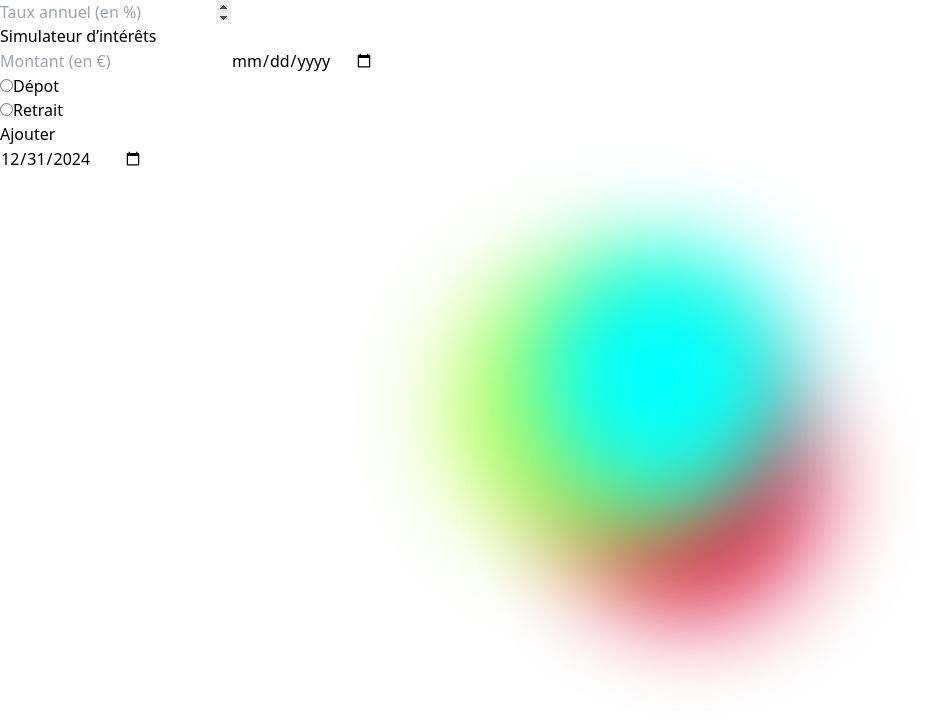
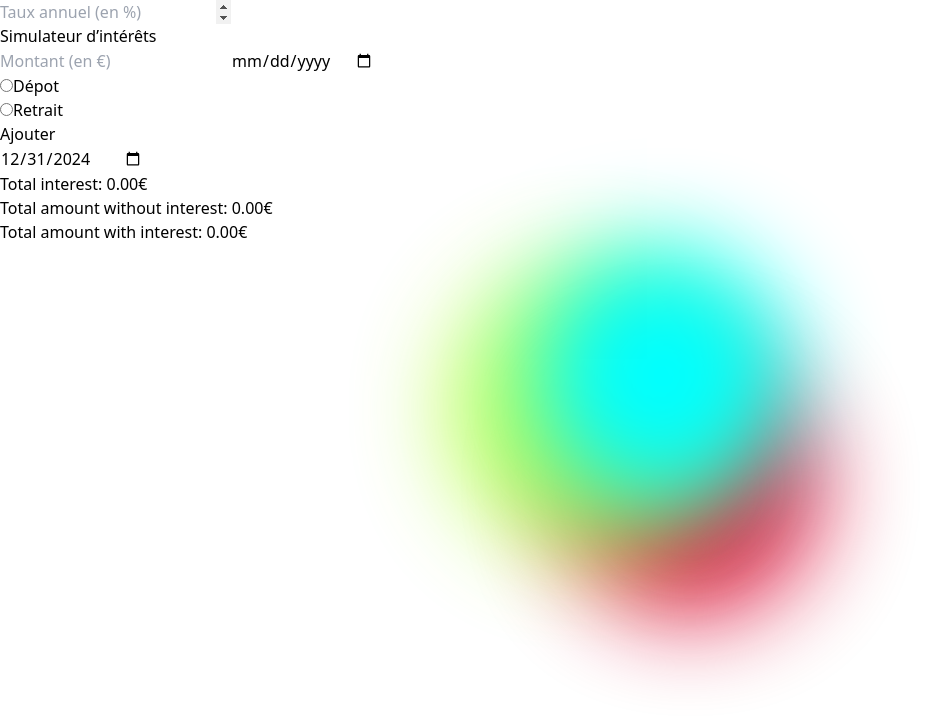
Before and after one commit to Nathan-Mrx/simulationInterets, a React (Vite) app: page / in a window 1280 px wide. Shown: the top 722 px of the page, without its empty margins (0-950 px from the left). Built offline with nearby package versions, Linux system fonts and the light colour scheme.

Commit message:
Affichage Montant

```diff
--- a/src/App.jsx
+++ b/src/App.jsx
@@ -6,24 +6,31 @@ import Montant from "./components/Montant.jsx";
 import Cookies from 'js-cookie';
 
 function App() {
-  const [transactions, setTransactions] = useState(() => {
+  const [transactions, setTransactions] = useState([]);
+
+  // Load transactions from cookies when component mounts
+  useEffect(() => {
     const savedTransactions = Cookies.get('transactions');
-    return savedTransactions ? JSON.parse(savedTransactions) : [];
-  });
-
-  useEffect(() => {
-    Cookies.set('transactions', JSON.stringify(transactions));
-  }, [transactions]);
+    if (savedTransactions) {
+      setTransactions(JSON.parse(savedTransactions));
+    }
+  }, []);
 
   function ajouterTransaction() {
     let type = document.querySelector('input[name="type"]:checked').value;
     let montant = document.querySelector('input[name="montant"]').value;
     let date = document.querySelector('input[name="date"]').value;
-    setTransactions(prevTransactions => [...prevTransactions, {type, montant, date}]);
+    const newTransactions = [...transactions, {type, montant, date}];
+    setTransactions(newTransactions);
+    // Save transactions to cookies
+    Cookies.set('transactions', JSON.stringify(newTransactions));
   }
 
   function deleteTransaction(id) {
-    setTransactions(prevTransactions => prevTransactions.filter((transaction, index) => index !== id));
+    const newTransactions = transactions.filter((transaction, index) => index !== id);
+    setTransactions(newTransactions);
+    // Update transactions in cookies
+    Cookies.set('transactions', JSON.stringify(newTransactions));
   }
 
   return (
@@ -40,8 +47,8 @@ function App() {
             </Card>
           </div>
           <Card className={"grow"}>
-            <input type={'number'} placeholder={'Montant (en €)'} name={'montant'} step={'0.01'} required/>
-            <input type={'date'} placeholder={'Date'} name={'date'} required/>
+            <input type={'number'} placeholder={'Montant (en €)'} name={'montant'} step={'0.01'} required className="bg-transparent"/>
+            <input type={'date'} placeholder={'Date'} name={'date'} required className="bg-transparent"/>
             <div className={"flex justify-between"}>
               <div className={"flex flex-col"}>
                 <div className="flex items-center">
@@ -66,6 +73,7 @@ function App() {
           <form>
             <input type={"date"} name={"dateInterets"} value={"2024-12-31"} required/>
           </form>
+          <Montant transactions={transactions}/>
         </Card>
       </header>
 
--- a/src/components/Montant.jsx
+++ b/src/components/Montant.jsx
@@ -1,9 +1,10 @@
 import PropTypes from "prop-types";
 
+// The Montant component takes three props: className, taux (interest rate), and transactions.
 function Montant({className, taux, transactions}) {
-
-  function dateEff(dateParts, transac)
-  {
+  // Calculate the effective date when the transaction occured (15 by 15).
+  // Depending of the type of the transaction
+  function dateEff(dateParts, transac) {
     let mois = parseInt(dateParts[1])
     if (transac.type == "Dépot") {
       if (dateParts[0] > 15) {
@@ -13,8 +14,7 @@ function Montant({className, taux, transactions}) {
       } else {
         dateParts[0] = 15;
       }
-    }
-    else {
+    } else {
       if (dateParts[0] < 15) {
         dateParts[0] = 1;
       } else {
@@ -24,42 +24,54 @@ function Montant({className, taux, transactions}) {
     return dateParts
   }
 
-  /**
-   * date sous la forme "02-12-2012"
-  */
-  function montantAt( date, transactions)
-  {
-    let mnt = 0;
-    date = date.split("-");
-    let transacAt = [];
-    transactions.forEach((transac) =>
-    {
-      if (transac.date[2] < date[2] &&
-          transac.date[1] < date[1] &&
-          transac.date[0] < date[0]) {
-        if (transac.type == "Dépot")
-          mnt += transac.montant;
-        else
-          mnt -= transac.montant;
-      }
-    })
-    return mnt;
-  }
+  // The calculateInterest function calculates the interest for a single transaction.
+  // It takes the transaction amount, the interest rate, and the transaction date as parameters.
+  const calculateInterest = (amount, rate, date) => {
+    // Convert the transaction date to a Date object.
+    const transactionDate = new Date(date);
+    // Get the current date.
+    const currentDate = new Date();
+    // Calculate the difference in time between the current date and the transaction date.
+    const diffTime = Math.abs(currentDate - transactionDate);
+    // Convert the difference in time to a difference in days.
+    const diffDays = Math.ceil(diffTime / (1000 * 60 * 60 * 24));
+    // Calculate the number of 15-day periods.
+    const periods = Math.floor(diffDays / 15);
+    // Calculate the interest for the transaction.
+    return periods > 0 ? amount * Math.pow(1 + rate / 100, periods) - amount : 0;
+  };
 
-  let montant = 0;
-  let mntInteret = 0;
-  transactions.forEach((transaction) => {
-    let dateparts = transaction.date.split("-");
-    transaction.date = dateEff(dateparts, transaction)
+  let totalAmount = transactions.reduce((total, transaction) => {
+    return total + Number(transaction.montant);
+  }, 0);
+
+  let totalInterest = 0;
+  // Iterate over the transactions.
+  transactions.forEach(transaction => {
+    let dateParts = transaction.date.split('-');
+    dateParts = dateEff(dateParts, transaction);
+    // Calculate the interest for the transaction.
+    const interest = calculateInterest(transaction.montant, taux, dateParts.join('-'));
+    // Add the interest to totalInterest.
+    totalInterest += interest;
+    // Ensure transaction.montant is a number before adding it to totalAmount.
+    const montant = Number(transaction.montant);
+    if (!isNaN(montant)) {
+      totalAmount += montant;
+    }
   });
 
+  // Calculate the total amount with interest.
+  const totalWithInterest = totalAmount + totalInterest;
+
+  // Return a div that displays the total interest, the total amount without interest, and the total amount with interest.
   return (
-    <div className={"bg-white p-4 rounded-2xl shadow-md  " + className}>
-      <p>Montant avant interêt : {} </p>
-      <p>Montant après interêt de : {taux} %</p>
-      <h3>{montant + (montant*taux)/100}</h3>
+    <div className={className}>
+      <p>Total interest: {totalInterest.toFixed(2)}€</p>
+      <p>Total amount without interest: {totalAmount.toFixed(2)}€</p>
+      <p>Total amount with interest: {totalWithInterest.toFixed(2)}€</p>
     </div>
-  )
+  );
 }
 
 Montant.propTypes = {
```
